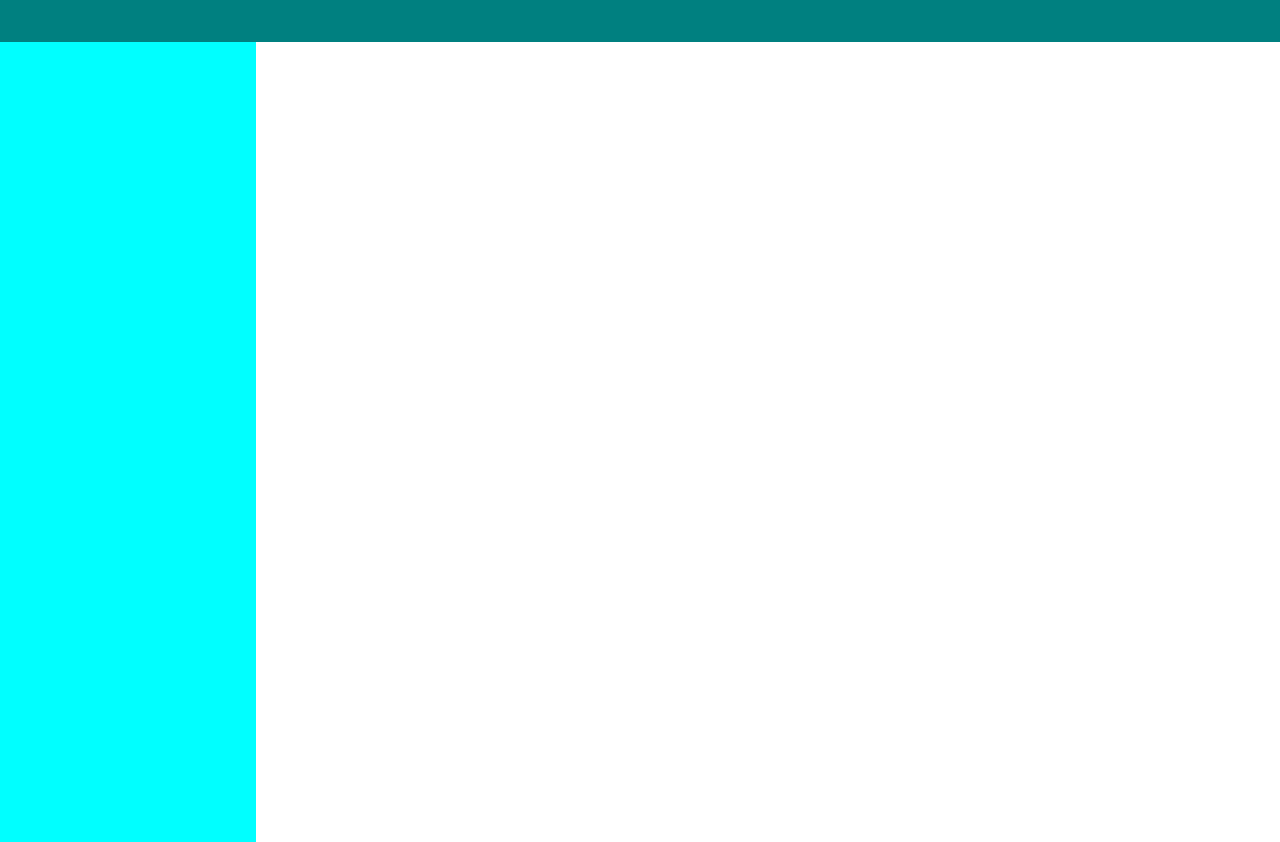
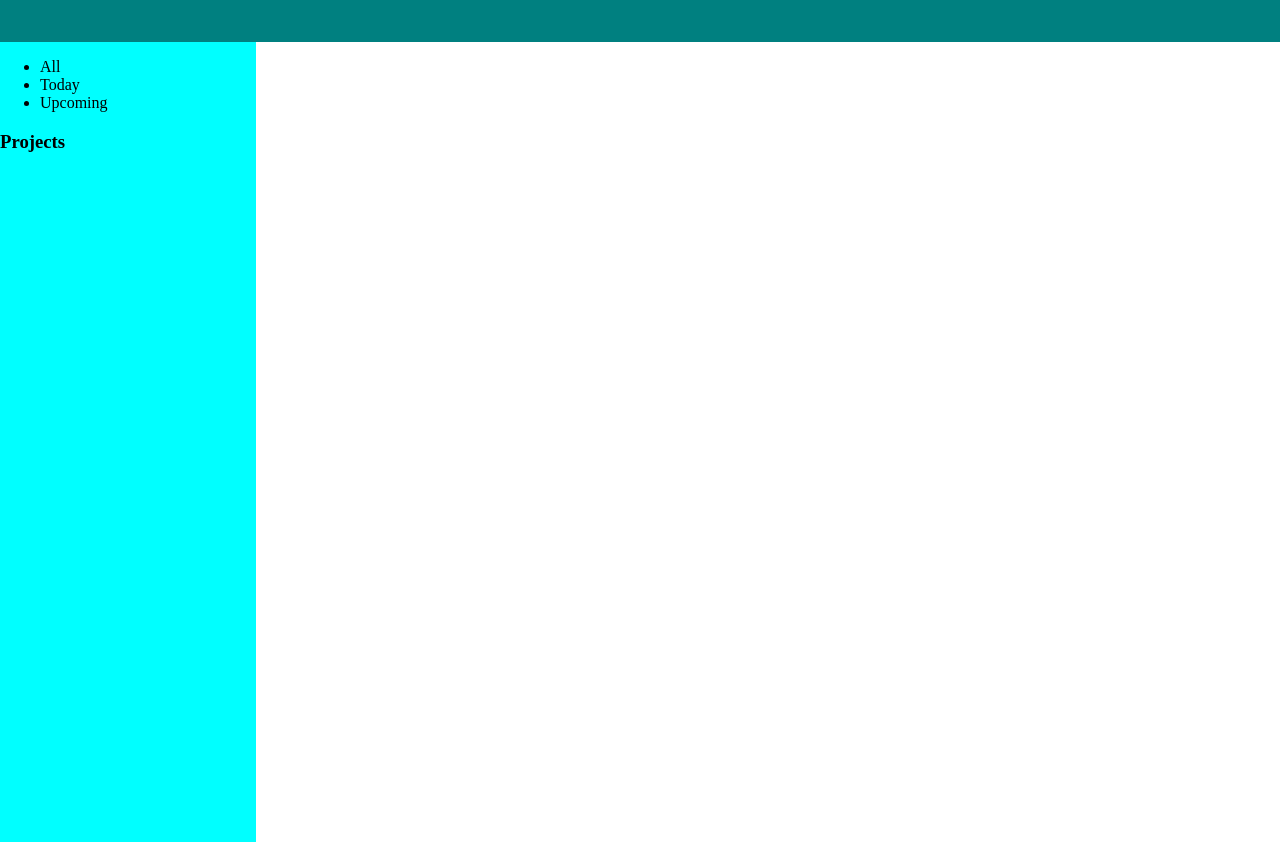
Before and after one commit to jwjepson/todo-list, a website built with webpack: page dist/index.html in a window 1280 px wide. Shown: the part 88-930 px from the top of the page. Built offline with nearby package versions, Linux system fonts and the light colour scheme.

Commit message:
create nav bar

```diff
--- a/dist/index.html
+++ b/dist/index.html
@@ -13,7 +13,14 @@
         <h1>To Do List</h1>
     </div>
     <div class="body">
-        <div class="sidebar"></div>
+        <div class="sidebar">
+            <ul class="nav">
+                <li>All</li>
+                <li>Today</li>
+                <li>Upcoming</li>
+            </ul>
+            <h3>Projects</h3>
+        </div>
     </div>
     <div class="footer">
 
```
